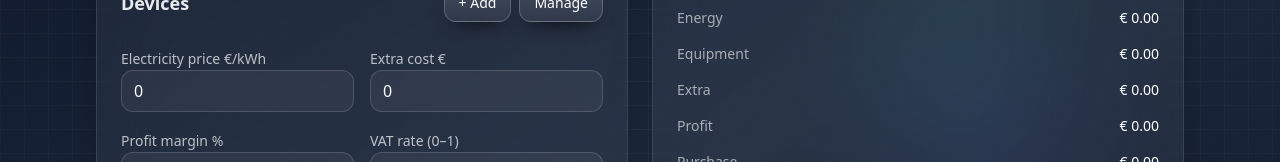
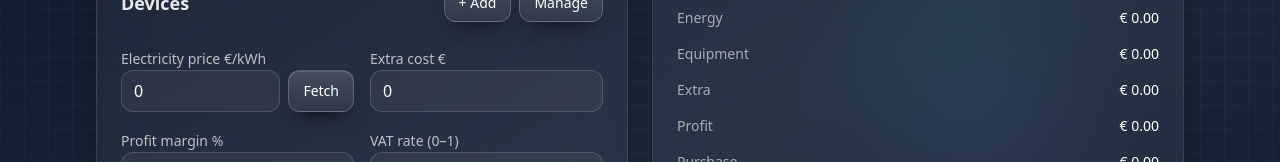
Before and after one commit to MichaelRedant/Offer3d, a React (Vite) app in the folder offer3d/: page / in a window 1280 px wide. Shown: the part 207-369 px from the top of the page. Built offline with nearby package versions, Linux system fonts and the light colour scheme.

Commit message:
test: cover electricity price lookup

```diff
--- a/offer3d/src/App.tsx
+++ b/offer3d/src/App.tsx
@@ -19,7 +19,8 @@ export default function App() {
     setDevicePreset,
     setDeviceHours,
     updateDevice,
-    removeDevice
+    removeDevice,
+    fetchElectricityPrice
   } = useOfferStore();
   const { filaments } = useFilamentStore();
   const { devices } = useDeviceStore();
@@ -153,12 +154,21 @@ export default function App() {
                 <div className="grid gap-4 sm:grid-cols-2">
                   <label className="field">
                     <span className="label">Electricity price €/kWh</span>
-                    <input
-                      className="input"
-                      type="number" step="0.01"
-                      value={input.electricityCostPerKwh}
-                      onChange={e => updateField("electricityCostPerKwh", Number(e.target.value))}
-                    />
+                    <div className="flex gap-2">
+                      <input
+                        className="input flex-1"
+                        type="number" step="0.01"
+                        value={input.electricityCostPerKwh}
+                        onChange={e => updateField("electricityCostPerKwh", Number(e.target.value))}
+                      />
+                      <button
+                        className="btn"
+                        type="button"
+                        onClick={() => void fetchElectricityPrice()}
+                      >
+                        Fetch
+                      </button>
+                    </div>
                   </label>
 
                   <label className="field">
--- a/offer3d/src/store/offerStore.ts
+++ b/offer3d/src/store/offerStore.ts
@@ -8,6 +8,7 @@ import type {
   Device
 } from '../types'
 import { calculateOffer } from '../utils/pricing'
+import { fetchElectricityPrice as fetchEliaPrice } from '../utils/electricity'
 
 interface OfferState {
   input: OfferInput
@@ -33,6 +34,7 @@ interface OfferState {
   setDevicePreset: (id: string, device: Device) => void
   setDeviceHours: (id: string, hours: number, device?: Device) => void
   removeDevice: (id: string) => void
+  fetchElectricityPrice: () => Promise<void>
 }
 
 const initialInput: OfferInput = {
@@ -167,5 +169,12 @@ export const useOfferStore = create<OfferState>((set) => ({
       const devices = state.input.devices.filter((d) => d.id !== id)
       const input = { ...state.input, devices }
       return { input, result: calculateOffer(input) }
+    }),
+  fetchElectricityPrice: async () => {
+    const price = await fetchEliaPrice()
+    set((state) => {
+      const input = { ...state.input, electricityCostPerKwh: price }
+      return { input, result: calculateOffer(input) }
     })
+  }
 }))
--- /dev/null
+++ b/offer3d/src/utils/electricity.ts
@@ -0,0 +1,13 @@
+export async function fetchElectricityPrice(): Promise<number> {
+  const url = 'https://opendata.elia.be/api/explore/v2.1/catalog/datasets/ods162/records?limit=1&sort=-datetime';
+  const res = await fetch(url);
+  if (!res.ok) {
+    throw new Error('Failed to fetch electricity price');
+  }
+  const data = await res.json();
+  const priceMwh = data?.results?.[0]?.imbalanceprice;
+  if (typeof priceMwh !== 'number') {
+    throw new Error('Invalid electricity price data');
+  }
+  return priceMwh / 1000; // convert €/MWh to €/kWh
+}
```
Also changed, not shown: 2 other files (tests, documents, lock files or other folders).
